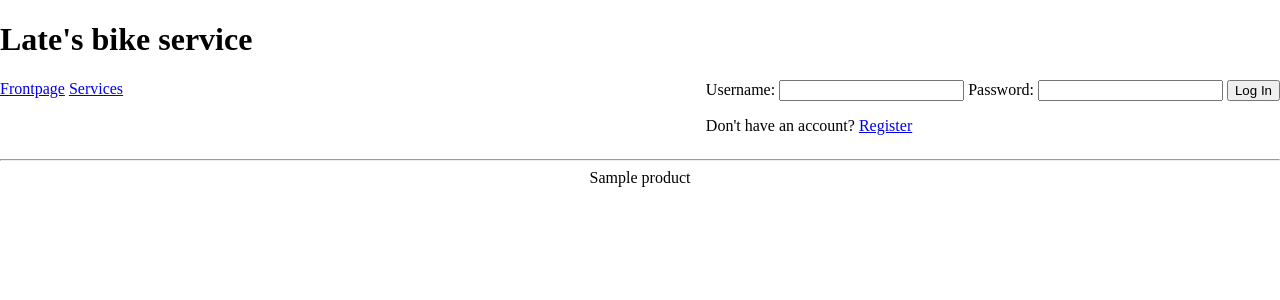
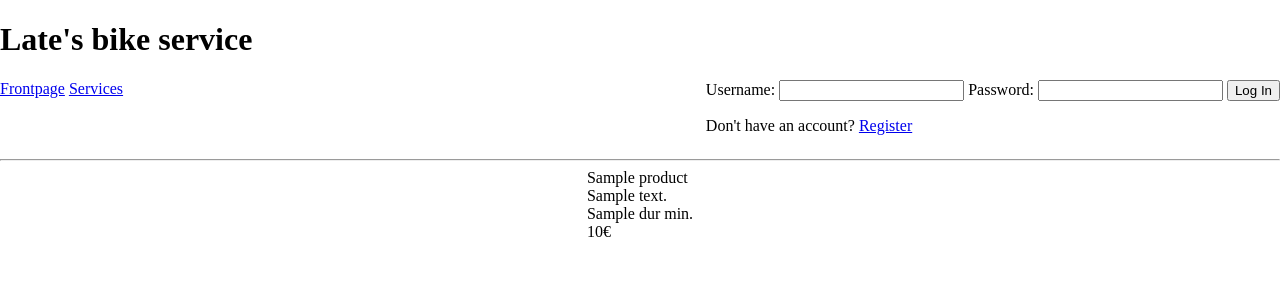
Before and after one commit to Reidforbus/booker, a Flask app: template templates/products.html in a window 1280 px wide. Shown: the top 300 px of the page. Run offline with Flask 3, Linux system fonts and the light colour scheme; the template is opened without the code that fills it: most values are stand-ins (such as "Sample title", 1, 10 or a date in 2020).

Commit message:
sql query for product list and simple representation

```diff
--- a/app.py
+++ b/app.py
@@ -70,7 +70,9 @@ def error():
 
 @app.route("/products")
 def products():
-    return render_template("products.html", products=[{"name": "ABC"}, {"name": "XYZ"}])
+    query = text("SELECT * FROM service_items WHERE active=TRUE")
+    result = db.session.execute(query).fetchall()
+    return render_template("products.html", products=result)
 
 
 def is_admin():
--- a/templates/products.html
+++ b/templates/products.html
@@ -4,8 +4,11 @@
 {% block content %}
 <div id="products">
     {% for product in products %}
-        <div>
-            {{ product.name }}
+        <div class="product">
+            {{ product.name }}<br>
+            {{ product.description }}<br>
+            {{ product.dur }} min.<br>
+            {{ product.price }}€
         </div>
     {% endfor %}
 </div>
```
